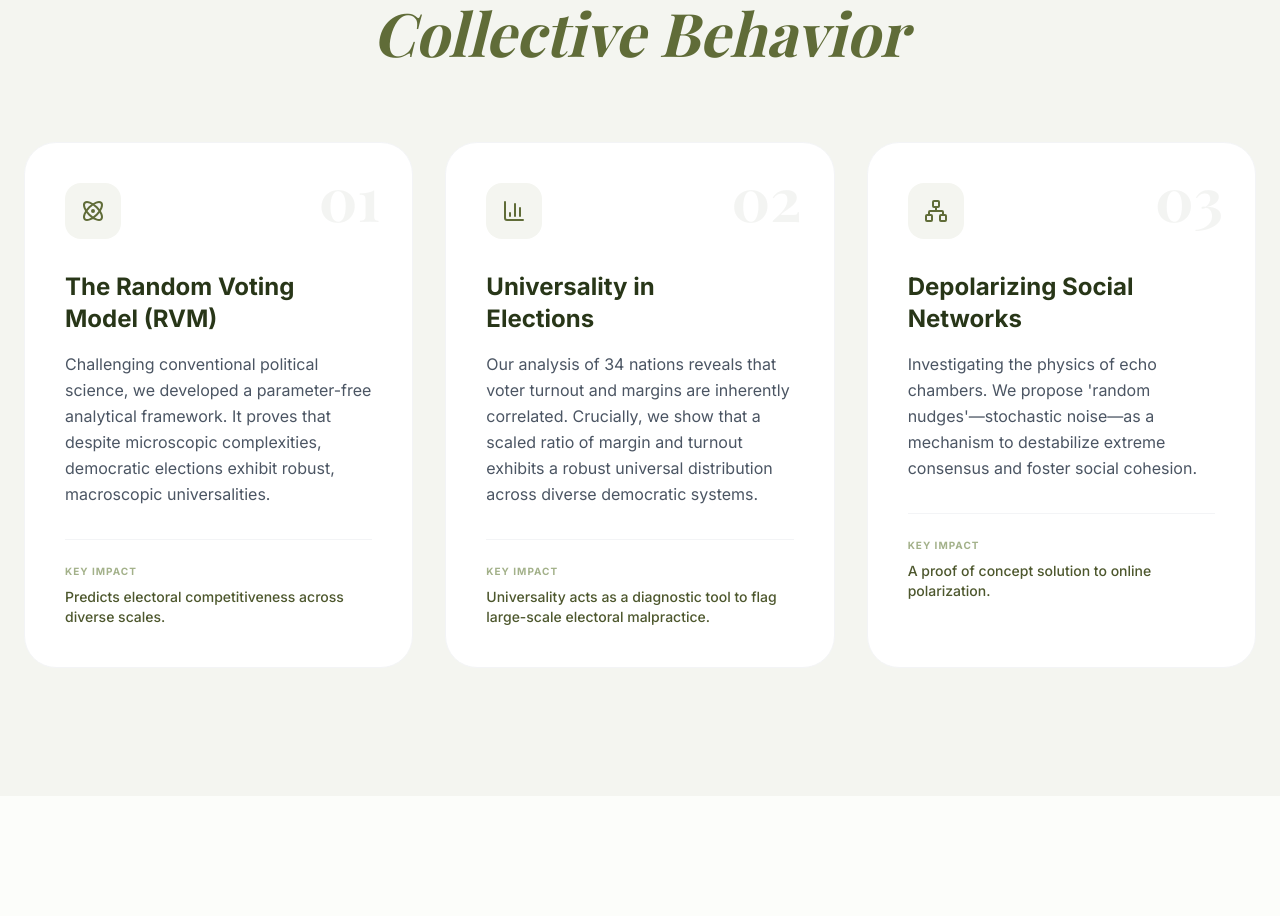
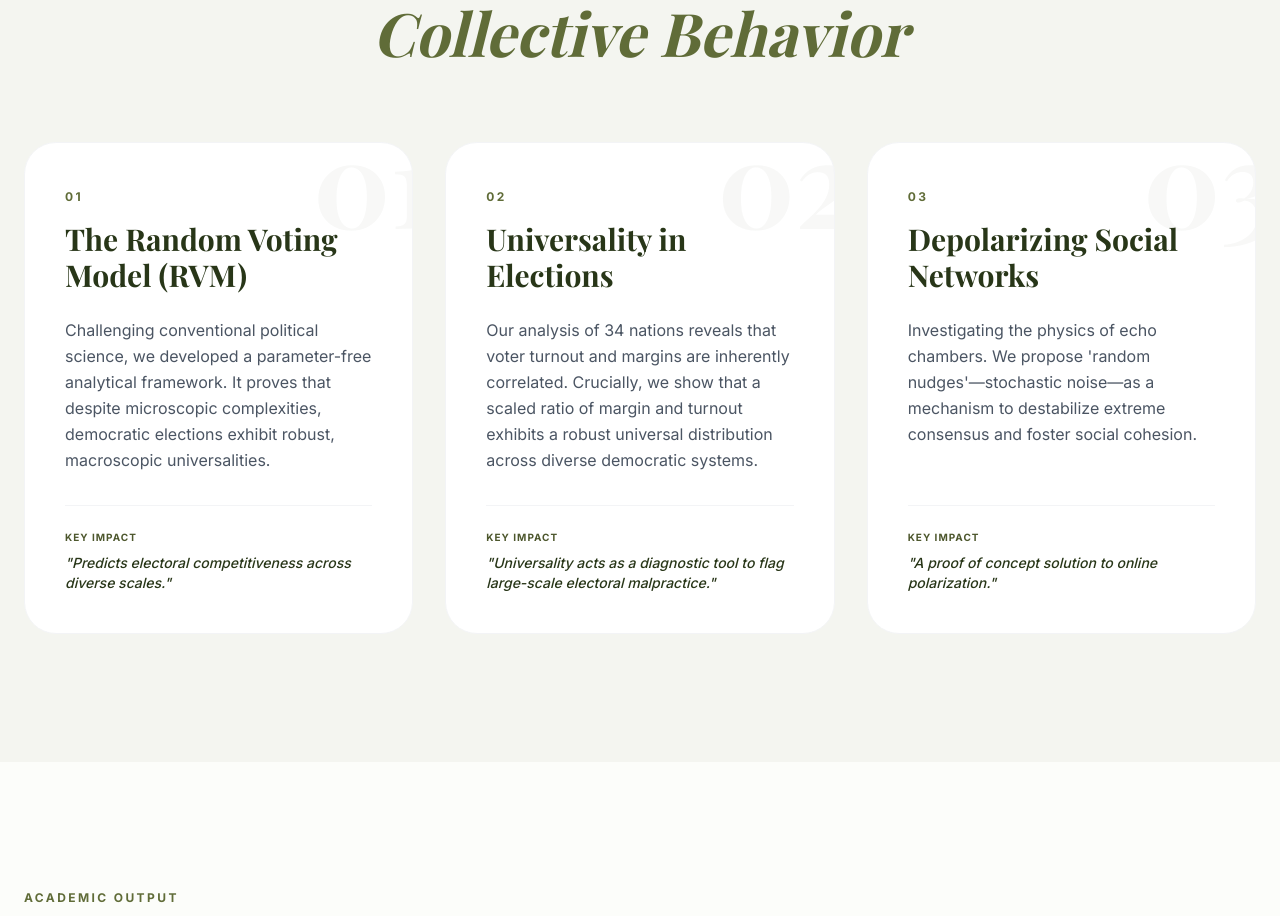
Before and after one commit to ritams/ritams.github.io, a React (Vite) app: page / in a window 1280 px wide. Shown: the part 1937-2853 px from the top of the page. Built offline with nearby package versions, Linux system fonts and the light colour scheme.

Commit message:
feat: Redesign project cards by removing icons and updating layout, typography, and hover effects.

```diff
--- a/src/App.jsx
+++ b/src/App.jsx
@@ -26,21 +26,18 @@ const DATA = {
         {
             id: 1,
             title: "The Random Voting Model (RVM)",
-            icon: <Atom className="w-6 h-6" />,
             desc: "Challenging conventional political science, we developed a parameter-free analytical framework. It proves that despite microscopic complexities, democratic elections exhibit robust, macroscopic universalities.",
             impact: "Predicts electoral competitiveness across diverse scales."
         },
         {
             id: 2,
             title: "Universality in Elections",
-            icon: <BarChart3 className="w-6 h-6" />,
             desc: "Our analysis of 34 nations reveals that voter turnout and margins are inherently correlated. Crucially, we show that a scaled ratio of margin and turnout exhibits a robust universal distribution across diverse democratic systems.",
             impact: "Universality acts as a diagnostic tool to flag large-scale electoral malpractice."
         },
         {
             id: 3,
             title: "Depolarizing Social Networks",
-            icon: <Network className="w-6 h-6" />,
             desc: "Investigating the physics of echo chambers. We propose 'random nudges'—stochastic noise—as a mechanism to destabilize extreme consensus and foster social cohesion.",
             impact: "A proof of concept solution to online polarization."
         }
@@ -441,38 +438,44 @@ const Research = ({ isDark }) => {
                             whileInView={{ opacity: 1, y: 0 }}
                             viewport={{ once: true }}
                             transition={{ delay: idx * 0.1 }}
-                            whileHover={{ y: -10 }}
-                            className={`group relative p-6 md:p-10 rounded-[2rem] border transition-all duration-500 ${isDark
+                            whileHover={{ y: -5 }}
+                            className={`group relative p-8 md:p-10 rounded-[2rem] border transition-all duration-500 overflow-hidden flex flex-col justify-between h-full ${isDark
                                 ? 'bg-[#1a1a1a] border-[#333] hover:border-[#606c38]/50 hover:bg-[#222]'
                                 : 'bg-white border-gray-100 hover:border-[#606c38]/30 hover:shadow-xl hover:shadow-[#606c38]/5'
                                 }`}
                         >
-                            {/* Number watermark */}
-                            <div className={`absolute top-6 right-8 text-6xl font-serif font-bold opacity-5 pointer-events-none ${isDark ? 'text-white' : 'text-[#283618]'}`}>
+                            {/* Artistic Background Number */}
+                            <div className={`absolute -top-6 -right-6 text-[120px] leading-none font-serif font-bold opacity-[0.03] select-none transition-transform duration-700 group-hover:scale-110 group-hover:opacity-[0.06] ${isDark ? 'text-white' : 'text-[#283618]'
+                                }`}>
                                 0{item.id}
                             </div>
 
-                            <div className={`w-14 h-14 rounded-2xl flex items-center justify-center mb-8 transition-colors duration-500 ${isDark
-                                ? 'bg-[#283618] text-[#a3b18a] group-hover:bg-[#606c38] group-hover:text-white'
-                                : 'bg-[#f4f5f0] text-[#606c38] group-hover:bg-[#606c38] group-hover:text-white'
+                            <div className="relative z-10">
+                                <span className={`inline-block text-xs font-bold tracking-[0.2em] uppercase mb-4 ${isDark ? 'text-[#606c38]' : 'text-[#606c38]'
                                     }`}>
-                                {item.icon}
-                            </div>
+                                    0{item.id}
+                                </span>
 
-                            <h4 className={`text-2xl font-bold mb-4 pr-8 ${isDark ? 'text-white' : 'text-[#283618]'}`}>
+                                <h4 className={`text-2xl md:text-3xl font-serif font-bold mb-6 ${isDark ? 'text-white' : 'text-[#283618]'
+                                    }`}>
                                     {item.title}
                                 </h4>
 
-                            <p className={`text-base leading-relaxed mb-8 ${isDark ? 'text-gray-400' : 'text-gray-600'}`}>
+                                <p className={`text-base leading-relaxed mb-8 ${isDark ? 'text-gray-400' : 'text-gray-600'
+                                    }`}>
                                     {item.desc}
                                 </p>
+                            </div>
 
-                            <div className={`pt-6 border-t ${isDark ? 'border-[#333]' : 'border-gray-100'}`}>
-                                <div className={`text-[10px] font-bold uppercase tracking-widest mb-2 ${isDark ? 'text-[#606c38]' : 'text-[#a3b18a]'}`}>
+                            <div className={`relative z-10 pt-6 mt-auto border-t ${isDark ? 'border-[#333]' : 'border-gray-100'
+                                }`}>
+                                <div className={`text-[10px] font-bold uppercase tracking-widest mb-2 ${isDark ? 'text-[#a3b18a]' : 'text-[#4d572d]'
+                                    }`}>
                                     Key Impact
                                 </div>
-                                <div className={`text-sm font-medium ${isDark ? 'text-gray-300' : 'text-[#4d572d]'}`}>
-                                    {item.impact}
+                                <div className={`text-sm font-medium italic ${isDark ? 'text-gray-300' : 'text-[#283618]'
+                                    }`}>
+                                    "{item.impact}"
                                 </div>
                             </div>
                         </motion.div>
```
Lines whose indentation alone changed are shown as unchanged.
